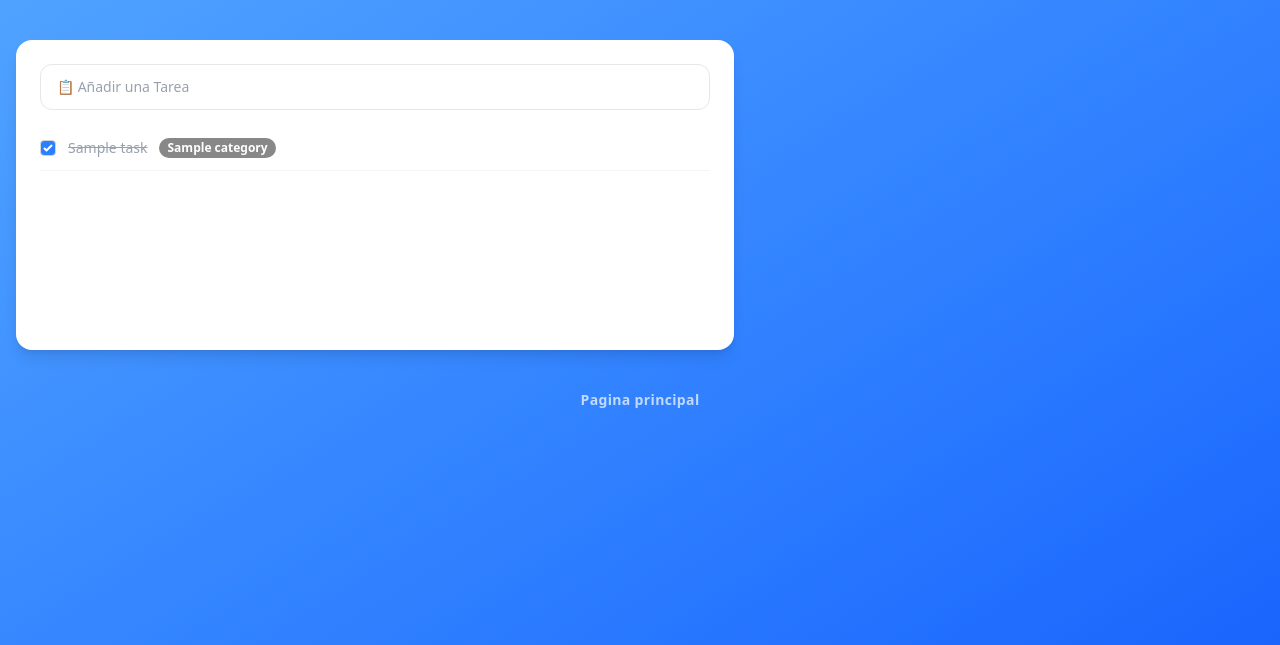
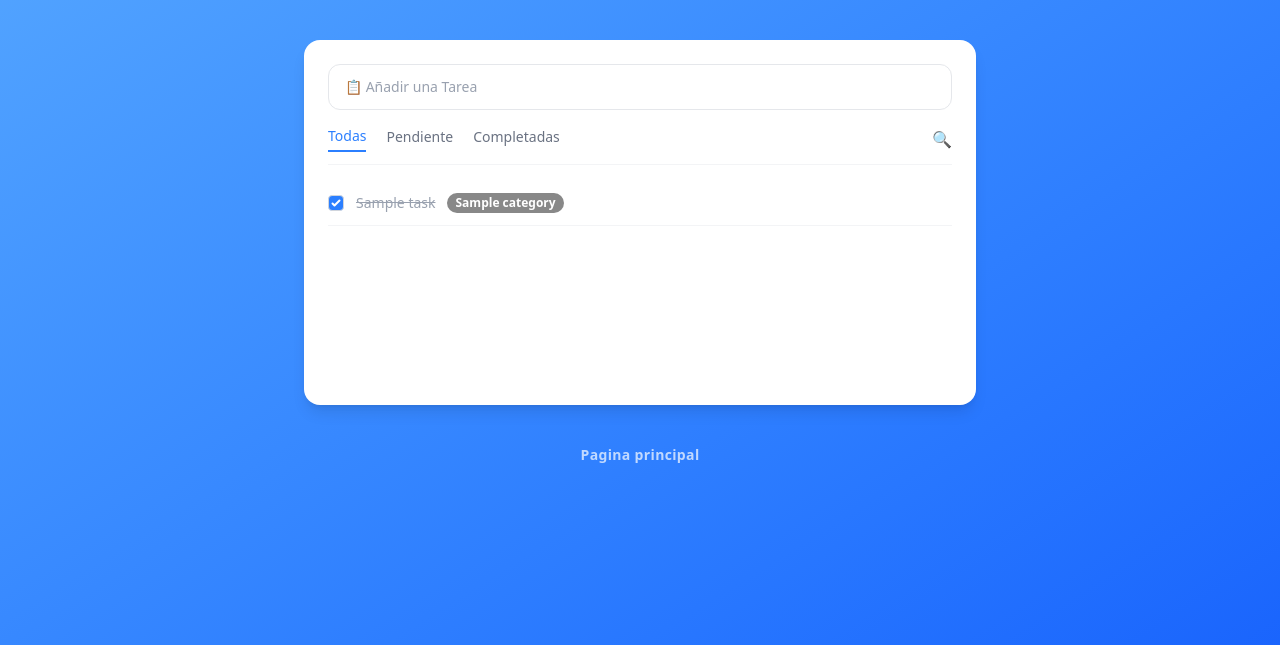
Before and after one commit to MiquelRoca18/pruebasTecnicasPracticas, a Laravel app: page / in a window 1280 px wide. Shown: the top 645 px of the page. Run offline with Laravel 12, Linux system fonts and the light colour scheme; tables that the repository leaves empty hold one stand-in row (values such as "Sample post"); style sheets or scripts are compiled from the project's sources; some libraries are stand-ins or nearby versions.

Commit message:
feat: add task filtering, search and completion toggle

```diff
--- a/todo-app/resources/views/components/task-manager.blade.php
+++ b/todo-app/resources/views/components/task-manager.blade.php
@@ -8,6 +8,10 @@ new class extends Component
 {
     public string $newTitle = '';
     public ?int $newCategoryId = null;
+
+    public string $filter = 'all';
+    public string $search = '';
+    public bool $showSearch = false;
 
     public function rules(): array
     {
@@ -21,8 +25,19 @@ new class extends Component
     {
         return [
             'categories' => Category::orderBy('name')->get(),
-            'tasks' => Task::with('category')->orderBy('order')->get(),
+            'tasks' => $this->loadTasks(),
         ];
+    }
+
+    private function loadTasks()
+    {
+        $query = Task::with('category')->orderBy('order');
+
+        $query->when($this->filter === 'pending', fn($q) => $q->where('completed', false));
+        $query->when($this->filter === 'completed', fn($q) => $q->where('completed', true));
+        $query->when($this->search !== '', fn($q) => $q->where('title', 'like', "%{$this->search}%"));
+
+        return $query->get();
     }
 
     public function createTask(): void
@@ -38,11 +53,18 @@ new class extends Component
 
         $this->reset('newTitle', 'newCategoryId');
     }
+
+    public function toggleComplete(int $taskId): void
+    {
+        $task = Task::findOrFail($taskId);
+        $task->update(['completed' => !$task->completed]);
+    }
 };
 ?>
 
 <div class="bg-white rounded-2xl shadow-lg p-6 space-y-4">
 
+    {{-- Formulario crear tarea --}}
     <div x-data="{ open: false }">
         <button
             @click="open = !open"
@@ -91,13 +113,43 @@ new class extends Component
         </div>
     </div>
 
+    {{-- Filtros + Búsqueda --}}
+    <div class="flex items-center justify-between border-b border-gray-100 pb-3">
+        <div class="flex gap-5 text-sm font-medium">
+            @foreach (['all' => 'Todas', 'pending' => 'Pendiente', 'completed' => 'Completadas'] as $key => $label)
+                <button
+                    wire:click="$set('filter', '{{ $key }}')"
+                    class="{{ $filter === $key ? 'text-blue-500 border-b-2 border-blue-500' : 'text-gray-500 hover:text-gray-700' }} pb-1 transition"
+                >
+                    {{ $label }}
+                </button>
+            @endforeach
+        </div>
+
+        <div x-data="{ open: @entangle('showSearch') }">
+            <button @click="open = !open" class="text-gray-400 hover:text-blue-500 transition">
+                🔍
+            </button>
+            <div x-show="open" x-transition class="mt-2">
+                <input
+                    wire:model.live.debounce.300ms="search"
+                    type="text"
+                    placeholder="Buscar tareas..."
+                    class="px-3 py-1 border border-gray-200 rounded-lg text-sm focus:outline-none focus:ring-2 focus:ring-blue-400 w-48"
+                />
+            </div>
+        </div>
+    </div>
+
+    {{-- Lista de tareas --}}
     <ul class="space-y-1 min-h-[200px]">
         @forelse ($tasks as $task)
             <li class="flex items-center gap-3 py-3 border-b border-gray-100">
                 <input
                     type="checkbox"
+                    wire:click="toggleComplete({{ $task->id }})"
                     {{ $task->completed ? 'checked' : '' }}
-                    class="w-4 h-4 rounded border-gray-300 text-blue-500"
+                    class="w-4 h-4 rounded border-gray-300 text-blue-500 cursor-pointer"
                 />
                 <span class="{{ $task->completed ? 'line-through text-gray-400' : 'text-gray-800' }} text-sm font-medium">
                     {{ $task->title }}
@@ -110,7 +162,7 @@ new class extends Component
                 @endif
             </li>
         @empty
-            <li class="text-center py-10 text-gray-400 text-sm">No hay tareas aún.</li>
+            <li class="text-center py-10 text-gray-400 text-sm">No hay tareas.</li>
         @endforelse
     </ul>
 
--- a/todo-app/resources/views/welcome.blade.php
+++ b/todo-app/resources/views/welcome.blade.php
@@ -1,10 +1,7 @@
 <x-layouts.app>
-    <div class="grid grid-cols-1 lg:grid-cols-12 gap-6">
-
-        {{-- Task Manager --}}
-        <div class="lg:col-span-7">
+    <div class="flex justify-center">
+        <div class="w-full max-w-2xl">
             <livewire:task-manager />
         </div>
-
     </div>
 </x-layouts.app>
```
